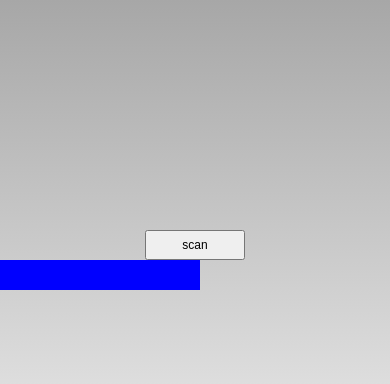
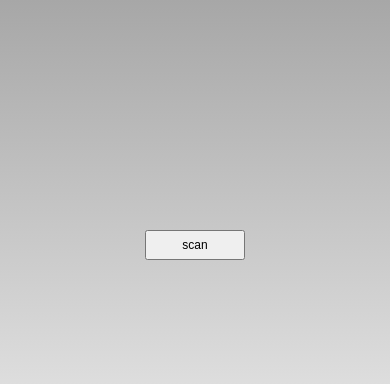
Before and after one commit to fabricioPractisis/scan, a plain HTML site: page www/index.html in a window 390 px wide. Drawn offline with nearby package versions, Linux system fonts and the light colour scheme; some packages are replaced by stand-ins of ours.

Commit message:
Update index.html

```diff
--- a/www/index.html
+++ b/www/index.html
@@ -17,6 +17,6 @@
 
             <input type="button" value="scan" onclick="dale();" ontouch="dale();" style="margin-top: 230px; width: 100px; height: 30px; font-size: 1em"/>
         </div>
-        <div id="recibeScan" style='background-color:blue;width:200px;height:30px;'></div>
+
     </body>
 </html>
```
